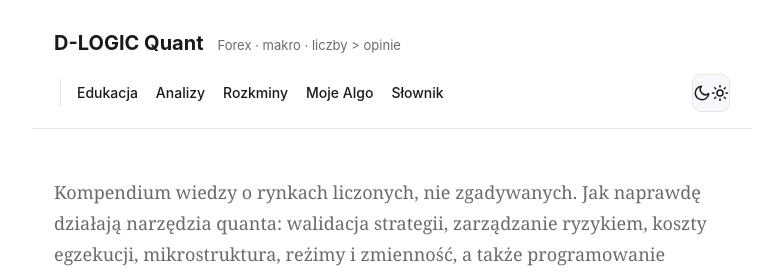
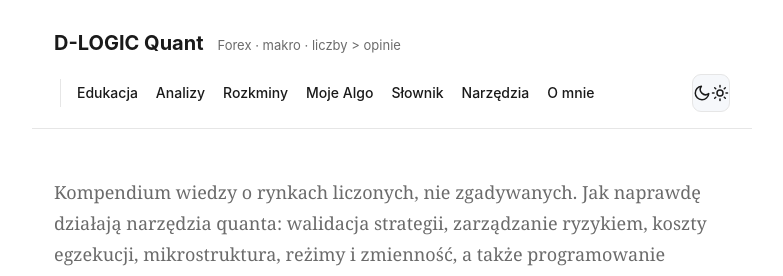
Before and after one commit to rdemb/dlogic-quant, a Jekyll site: the page built from index.html, in a window 1280 px wide. Shown: the top 276 px of the page, without its empty margins (248-1031 px from the left). Built offline with Jekyll 4.4.1, drawn with Linux system fonts in a browser that asks for light colours.

Commit message:
Nawigacja: dodaj Narzedzia i O mnie do glownego menu (byly tylko w stopce)
Co-Authored-By: Claude Opus 4.8 <noreply@anthropic.com>

```diff
--- a/_layouts/default.html
+++ b/_layouts/default.html
@@ -21,6 +21,8 @@
     <a href="{{ '/rozkminy/' | relative_url }}"{% if page.url == '/rozkminy/' %} class="on"{% endif %}>Rozkminy</a>
     <a href="{{ '/moje-algo/' | relative_url }}"{% if page.url == '/moje-algo/' %} class="on"{% endif %}>Moje Algo</a>
     <a href="{{ '/slownik/' | relative_url }}"{% if page.url == '/slownik/' %} class="on"{% endif %}>Słownik</a>
+    <a href="{{ '/narzedzia/' | relative_url }}"{% if page.url == '/narzedzia/' %} class="on"{% endif %}>Narzędzia</a>
+    <a href="{{ '/o-autorze/' | relative_url }}"{% if page.url == '/o-autorze/' %} class="on"{% endif %}>O mnie</a>
   </nav>
   <button id="theme-toggle" class="theme-toggle" type="button" aria-label="Przełącz tryb jasny lub ciemny" title="Tryb jasny / ciemny" onclick="var n=document.documentElement.getAttribute('data-theme')==='dark'?'light':'dark';document.documentElement.setAttribute('data-theme',n);try{localStorage.setItem('theme',n)}catch(e){}">
     <svg class="ic-moon" width="18" height="18" viewBox="0 0 24 24" fill="none" stroke="currentColor" stroke-width="2" stroke-linecap="round" stroke-linejoin="round" aria-hidden="true"><path d="M21 12.8A9 9 0 1 1 11.2 3 7 7 0 0 0 21 12.8z"/></svg>
```
